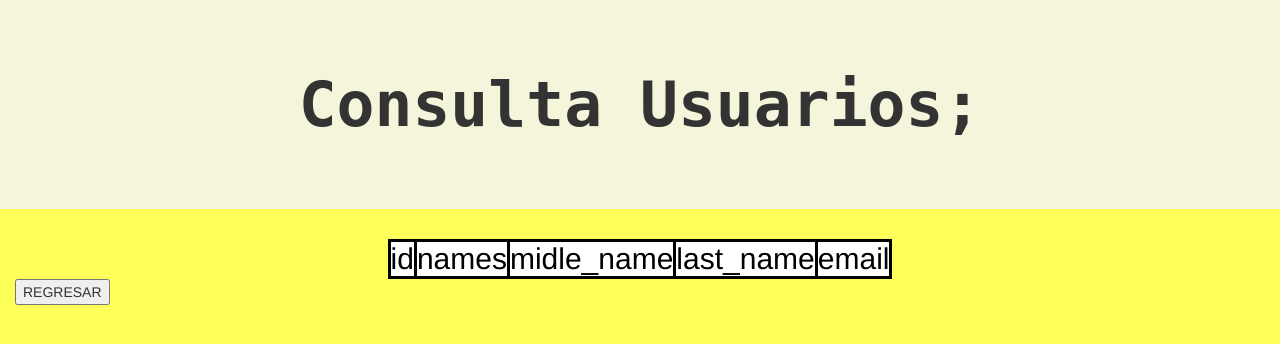
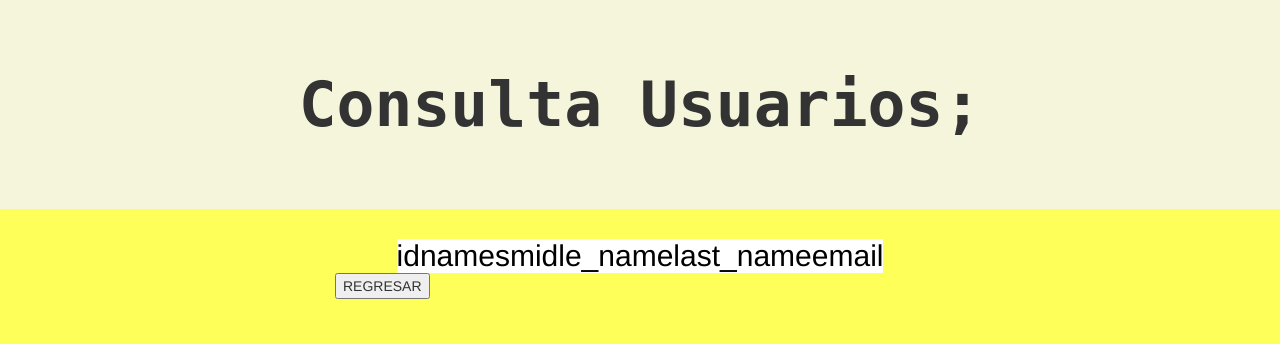
Before and after one commit to 12300509/proyecto, a PHP site: page /usuarios.php in a window 1280 px wide. Shown: the top 344 px of the page. Run offline with PHP 8.4, Linux system fonts and the light colour scheme; data that the repository does not hold is empty.

Commit message:
Se acomodo el boton regresar

```diff
--- a/autos.php
+++ b/autos.php
@@ -100,6 +100,9 @@
 
 		?>
 	</div>
-		<div class='col-md-3'><input aling="center" type="button" value="REGRESAR" onClick="location.href = 'index.php'"><br></div>
+	<div class'row'>
+		<div class='col-md-3'></div>
+		<div class='col-md-9'> <input type="button" value="REGRESAR" onClick="location.href = 'index.php'"><br></div>
+	</div>
 </body>
 </html>
--- a/registrar_autos.php
+++ b/registrar_autos.php
@@ -3,8 +3,7 @@
 <head>
     <meta charset="UTF-8">
     <meta name="vieport" content="width=device-width, initial-scale=1">
-    <link rel="stylesheet" type="text/css" href="bootstrap/css/bootstrap.css">
-    <link rel="stylesheet" type="text/css" href="animate.css">
+    <link rel="stylesheet" href="https://maxcdn.bootstrapcdn.com/bootstrap/3.3.0/css/bootstrap.min.css">
 </head>
 <style type="text/css">
 .jumbotron
--- a/usuarios.php
+++ b/usuarios.php
@@ -3,12 +3,6 @@
 	<meta charset="UTF-8">
     <meta name="vieport" content="width=device-width, initial-scale=1">
 	<link rel="stylesheet" href="https://maxcdn.bootstrapcdn.com/bootstrap/3.3.0/css/bootstrap.min.css">
-
-
-
-
-
-
 </head>
 
 
@@ -21,24 +15,6 @@
 border-color: white;
 font-size: 30px;
 font-style: normal;
-
-}
-.tabla
-{
-	font-size: 20px;
-
-background-color: green;
-background-size: 3px;
-color: white;
-font-style:  oblique;
-
-}
-.border
-{
-border-width: medium;
-border-color: black;
-border-style: solid;
-
 
 }
 .jumbotron
@@ -66,31 +42,31 @@
 	<div>
 		<?php
 
-			echo '<table  align="center">';
+			echo '<table  align="center" class"table">';
 			echo '<tr class="top"><td class="border">id</td>';
-			echo '<td class="border">names</td>';
-			echo '<td class="border">midle_name</td>';
-			echo '<td class="border">last_name</td>';
-			echo '<td class="border">email</td></tr>';
+				echo '<td>names</td>';
+				echo '<td>midle_name</td>';
+				echo '<td>last_name</td>';
+				echo '<td>email</td></tr>';
 				while ($line = mysqli_fetch_array($result, MYSQL_ASSOC))
 				{
-    				echo '<tr class="tabla">';
+    				echo '<tr class="table">';
 
 
 
-        				echo '<td class="border">';
+        				echo '<td">';
         				echo $line['id'];
         				echo '</td>';
-        				echo '<td class="border">';
+        				echo '<td>';
         				echo $line['names'];
         				echo '</td>';
-    					echo '<td class="border">';
+    					echo '<td>';
         				echo $line['midle_name'];
         				echo '</td>';
-    					echo '<td class="border">';
+    					echo '<td>';
         				echo $line['last_name'];
         				echo '</td>';
-    					echo '<td class="border">';
+    					echo '<td>';
         				echo $line['email'];
         				echo '</td>';
 
@@ -102,7 +78,9 @@
 
 		?>
 	</div>
-	<div class='col-md-3'><input type="button" value="REGRESAR" onClick="location.href = 'index.php'"><br></div>
-
+	<div class'row'>
+		<div class='col-md-3'></div>
+		<div class='col-md-9'> <input type="button" value="REGRESAR" onClick="location.href = 'index.php'"><br></div>
+	</div>
 </body>
 </html>
```
